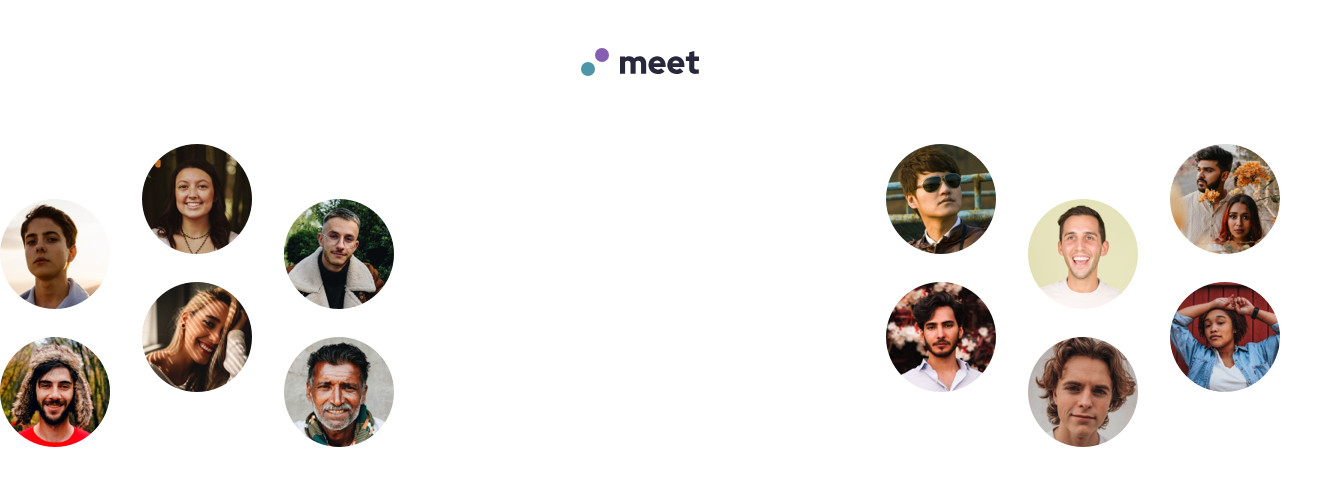
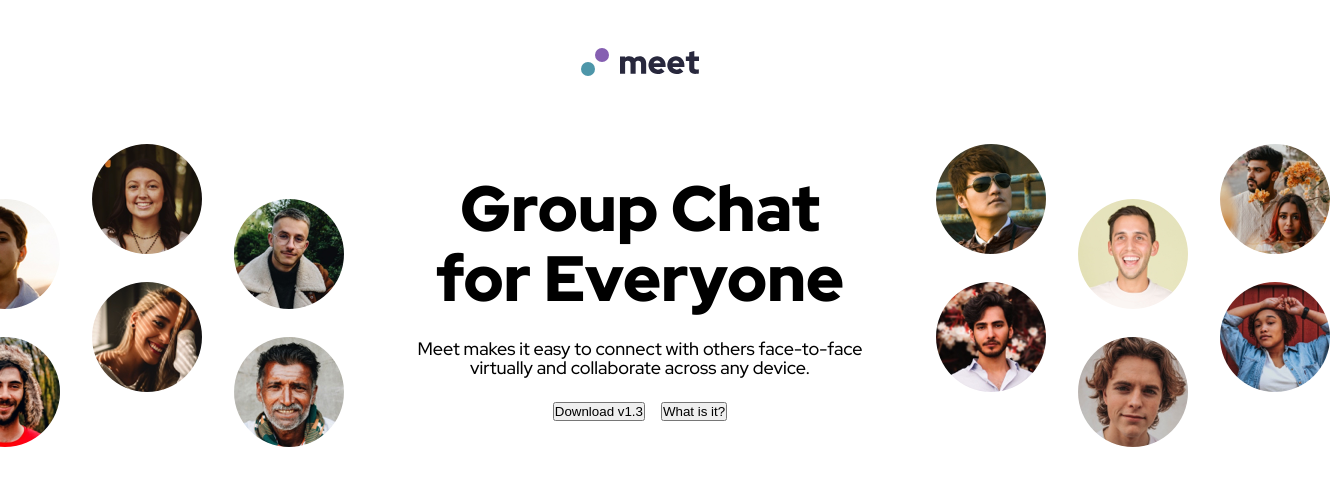
Before and after one commit to RicardoGeada/fm-meet-landing-page, a React (Vite) app: page / in a window 1280 px wide. Shown: the top 486 px of the page, 1330 px wide, since content can reach past the window. Built offline with nearby package versions, Linux system fonts and the light colour scheme.

Commit message:
feat(Hero): add text content to Hero component

```diff
--- a/src/components/Hero/Hero.module.scss
+++ b/src/components/Hero/Hero.module.scss
@@ -1,15 +1,50 @@
 @use "./../../fonts.scss";
 
 .hero-section {
-    padding: var(--space-800) 0;
+//   max-width: 1440px;
+//   margin: auto;
+  padding: var(--space-800) var(--space-400);
+  display: flex;
+  flex-direction: column;
+  justify-content: center;
+  align-items: center;
+  gap: var(--space-600);
+
+  @media (min-width: 768px) {
+
+    gap: var(--space-900);
+  }
+
+  @media (min-width: 1080px) {
+    flex-direction: row;
+  }
+
+  &__content {
+    max-width: 448px;
     display: flex;
-    justify-content: center;
+    flex-direction: column;
+    text-align: center;
+    gap: var(--space-300);
+    margin: auto;
+    flex-shrink: 0;
+  }
 
-    @media (min-width: 1080px) {
-        justify-content: space-between;
+  &__headline {
+    @include fonts.apply-text-preset("1");
+  }
+
+  &__description {
+    @include fonts.apply-text-preset("4");
+  }
+
+  &__buttons {
+    display: flex;
+    flex-direction: column;
+    gap: var(--space-200);
+
+    @media (min-width: 768px) {
+        justify-content: center;
+        flex-direction: row;
     }
+  }
 }
-
-.test {
-    @include fonts.apply-text-preset("1");
-}
--- a/src/components/Hero/Hero.tsx
+++ b/src/components/Hero/Hero.tsx
@@ -5,16 +5,26 @@ import heroImageRight from "./../../assets/images/desktop/image-hero-right.png";
 import { useMediaQuery } from "../../hooks/useMediaQuery";
 
 function Hero() {
-
-  const isDesktop = useMediaQuery("(min-width: 1080px)")
+  const isDesktop = useMediaQuery("(min-width: 1080px)");
 
   return (
     <section className={styles["hero-section"]}>
-
       <picture>
-        <source media="(min-width: 1080px)" srcSet={heroImageLeft}/>
+        <source media="(min-width: 1080px)" srcSet={heroImageLeft} />
         <img src={heroImage} alt="hero-image" />
       </picture>
+
+      <div className={styles["hero-section__content"]}>
+        <h1 className={styles["hero-section__headline"]}>Group Chat for Everyone</h1>
+        <p className={styles["hero-section__description"]}>
+          Meet makes it easy to connect with others face-to-face virtually and
+          collaborate across any device.
+        </p>
+        <div className={styles["hero-section__buttons"]}>
+          <button>Download v1.3</button>
+          <button>What is it?</button>
+        </div>
+      </div>
 
       {isDesktop && (
         <picture>
```
